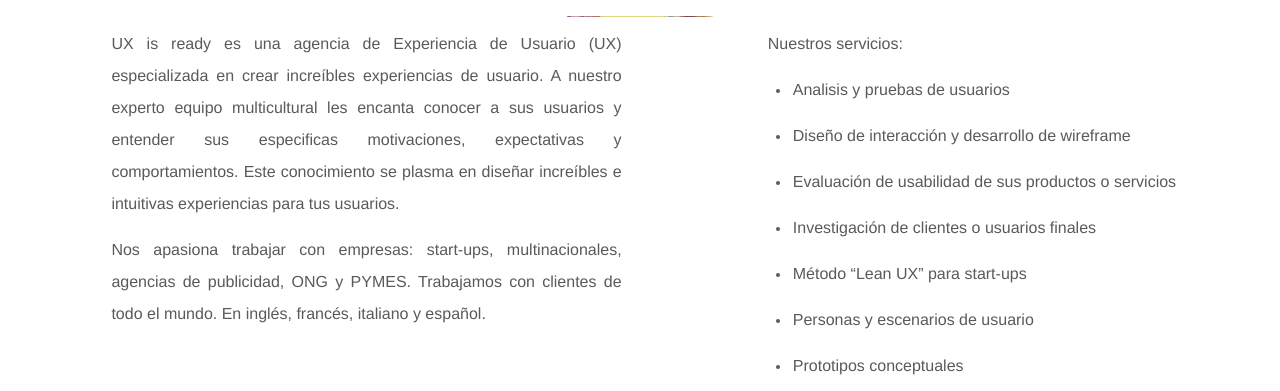
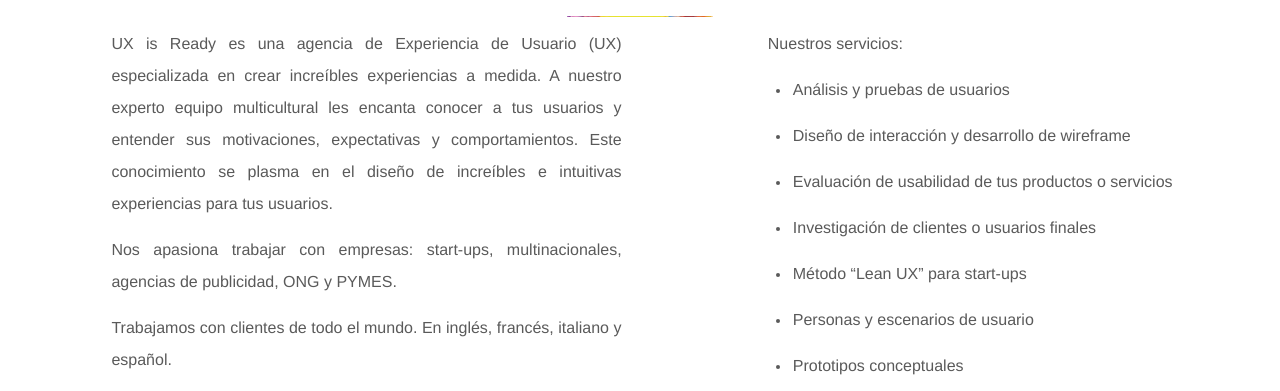
Before and after one commit to uxisready/uxisready.com, a plain HTML site: page index.es.html in a window 1280 px wide. Shown: the part 557-948 px from the top of the page. Drawn offline with Linux system fonts and the light colour scheme.

Commit message:
Update index.es.html
per issue#1

```diff
--- a/index.es.html
+++ b/index.es.html
@@ -1,4 +1,3 @@
-
 <!DOCTYPE html>
 <html lang="en">
   <head>
@@ -74,20 +73,29 @@
     <div class="span1"></div>
     <div class="marketing span5">
         <p class='panelText'>
-UX is ready es una agencia de Experiencia de Usuario (UX) especializada en crear increíbles experiencias de usuario. A nuestro experto equipo multicultural les encanta conocer a sus usuarios y entender sus especificas motivaciones, expectativas y comportamientos. Este
-conocimiento se plasma en diseñar increíbles e intuitivas experiencias para tus usuarios.
+            UX is Ready es una agencia de Experiencia de Usuario (UX)
+            especializada en crear increíbles experiencias a medida. A nuestro
+            experto equipo multicultural les encanta conocer a tus usuarios y
+            entender sus motivaciones, expectativas y comportamientos. Este
+            conocimiento se plasma en el diseño de increíbles e intuitivas experiencias
+            para tus usuarios.
         </p>
         <p class='panelText'>
-Nos apasiona trabajar con empresas: start-ups, multinacionales, agencias de publicidad, ONG y PYMES. Trabajamos con clientes de todo el mundo. En inglés, francés, italiano y español.
+            Nos apasiona trabajar con empresas: start-ups, multinacionales,
+            agencias de publicidad, ONG y PYMES.
+        </p>
+        <p class='panelText'>
+            Trabajamos con clientes de todo el mundo. En inglés, francés,
+            italiano y español.
         </p>
     </div>
     <div class="span1"></div>
     <div class="marketing span5">
         <p class='panelText'>Nuestros servicios:</p>
         <ul class="list">
-            <li><p class='panelText'>Analisis y pruebas de usuarios</p></li>
+            <li><p class='panelText'>Análisis y pruebas de usuarios</p></li>
             <li><p class='panelText'>Diseño de interacción y desarrollo de wireframe</p></li>
-            <li><p class='panelText'>Evaluación de usabilidad de sus productos o servicios</p></li>
+            <li><p class='panelText'>Evaluación de usabilidad de tus productos o servicios</p></li>
             <li><p class='panelText'>Investigación de clientes o usuarios finales</p></li>
             <li><p class='panelText'>Método “Lean UX” para start-ups</p></li>
             <li><p class='panelText'>Personas y escenarios de usuario</p></li>
@@ -133,7 +141,7 @@
         <div class="row-fluid">
             <div class="span12">
                 <ul class="footer-links">
-                    <li><strong>español</strong></li>
+                    <li><strong>Español</strong></li>
                     <li class="muted">&middot;</li>
                     <li><a href="index.html">English</a></li>
                     <li class="muted">&middot;</li>
```
